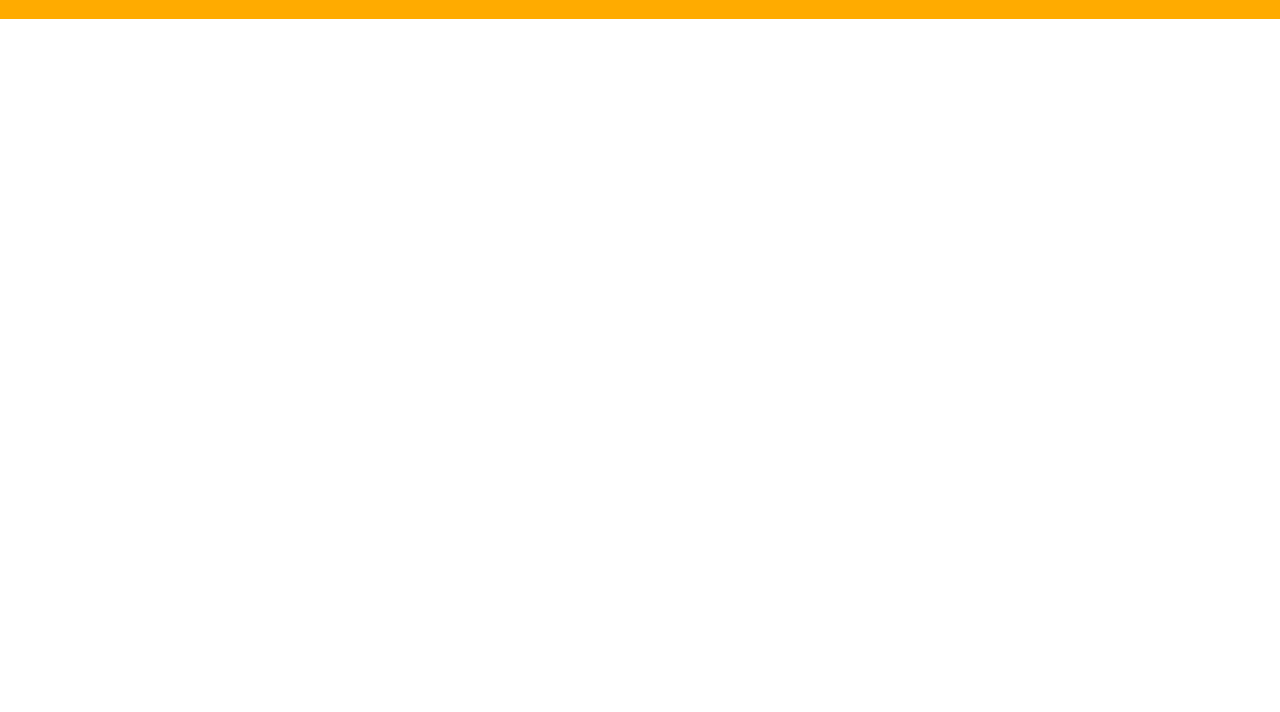
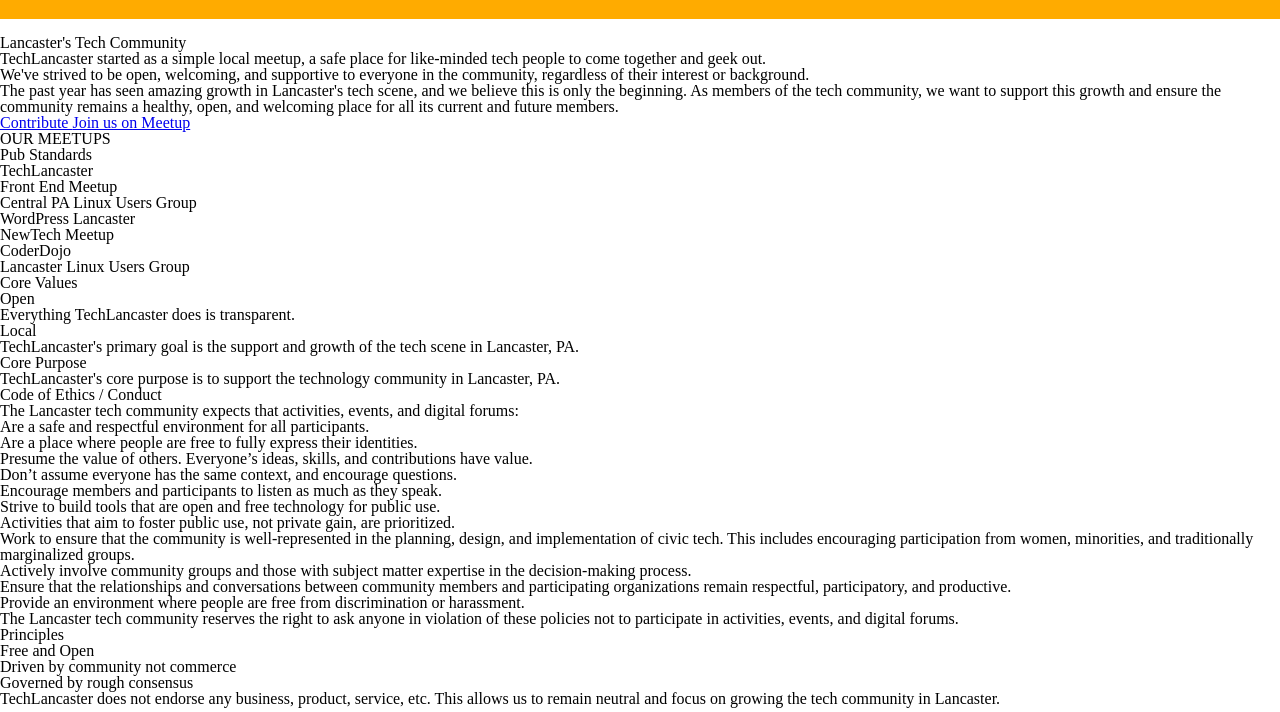
Before and after one commit to colelabar/cset-midterm-site, a plain HTML site: page community.html in a window 1280 px wide. Shown: the part 88-800 px from the top of the page. Drawn offline with Linux system fonts and the light colour scheme; a web font is replaced by a local one.

Commit message:
added content to body of both index and community

```diff
--- a/community.html
+++ b/community.html
@@ -33,5 +33,142 @@
 
   </header>
 
+  <section>
+
+    <img src="">
+    <h1>Lancaster's Tech Community
+    </h1>
+
+  </section>
+
+  <div>
+
+  <section>
+
+    <p>TechLancaster started as a simple local meetup, a safe place for like-minded tech people to come together and geek out.
+    </p>
+    <p>We've strived to be open, welcoming, and supportive to everyone in the community, regardless of their interest or background.
+    </p>
+    <p>The past year has seen amazing growth in Lancaster's tech scene, and we believe this is only the beginning. As members of the tech community, we want to support this growth and ensure the community remains a healthy, open, and welcoming place for all its current and future members.
+    </p>
+
+  </section>
+
+    <div>
+
+      <a href="https://github.com/TechLancaster" target="_blank">Contribute
+      </a>
+
+      <a href="https://www.meetup.com/techlancaster" target="_blank">Join us on Meetup
+      </a>
+
+    </div>
+<!-- The division line -->
+    <div>
+    </div>
+
+    <h4>OUR MEETUPS
+    </h4>
+
+    <div>
+      <ul>
+        <li>Pub Standards
+        </li>
+        <li>TechLancaster
+        </li>
+        <li>Front End Meetup
+        </li>
+        <li>Central PA Linux Users Group
+        </li>
+        <li>WordPress Lancaster
+        </li>
+        <li>NewTech Meetup
+        </li>
+        <li>CoderDojo
+        </li>
+        <li>Lancaster Linux Users Group
+        </li>
+      </ul>
+    </div>
+
+</div>
+
+<section>
+
+  <div>
+    <h2>Core Values
+    </h2>
+
+    <h5>Open
+    </h5>
+    <p>Everything TechLancaster does is transparent.
+    </p>
+
+    <h5>Local
+    </h5>
+    <p>TechLancaster's primary goal is the support and growth of the tech scene in Lancaster, PA.
+    </p>
+  </div>
+
+  <div>
+    <h2>Core Purpose
+    </h2>
+    <p>TechLancaster's core purpose is to support the technology community in Lancaster, PA.
+    </p>
+  </div>
+
+  <div>
+    <h2>Code of Ethics / Conduct
+    </h2>
+    <p>The Lancaster tech community expects that activities, events, and digital forums:
+    </p>
+    <ol>
+      <li>Are a safe and respectful environment for all participants.
+      </li>
+      <li>Are a place where people are free to fully express their identities.
+      </li>
+      <li>Presume the value of others. Everyone’s ideas, skills, and contributions have value.
+      </li>
+      <li>Don’t assume everyone has the same context, and encourage questions.
+      </li>
+      <li>Encourage members and participants to listen as much as they speak.
+      </li>
+      <li>Strive to build tools that are open and free technology for public use.
+      </li>
+      <li>Activities that aim to foster public use, not private gain, are prioritized.
+      </li>
+      <li>Work to ensure that the community is well-represented in the planning, design, and implementation of civic tech. This includes encouraging participation from women, minorities, and traditionally marginalized groups.
+      </li>
+      <li>Actively involve community groups and those with subject matter expertise in the decision-making process.
+      </li>
+      <li>Ensure that the relationships and conversations between community members and participating organizations remain respectful, participatory, and productive.
+      </li>
+      <li>Provide an environment where people are free from discrimination or harassment.
+      </li>
+    </ol>
+    <p>The Lancaster tech community reserves the right to ask anyone in violation of these policies not to participate in activities, events, and digital forums.
+    </p>
+  </div>
+
+  <div>
+    <h2>Principles
+    </h2>
+    <ul>
+      <li>Free and Open
+      </li>
+      <li>Driven by community not commerce
+      </li>
+      <li>Governed by rough consensus
+      </li>
+    </ul>
+  </div>
+
+  <div>
+    <p>TechLancaster does not endorse any business, product, service, etc. This allows us to remain neutral and focus on growing the tech community in Lancaster.
+    </p>
+  </div>
+
+</section>
+
 </body>
 </html>
```
Also changed, not shown: index.html (+52 -0 lines).
